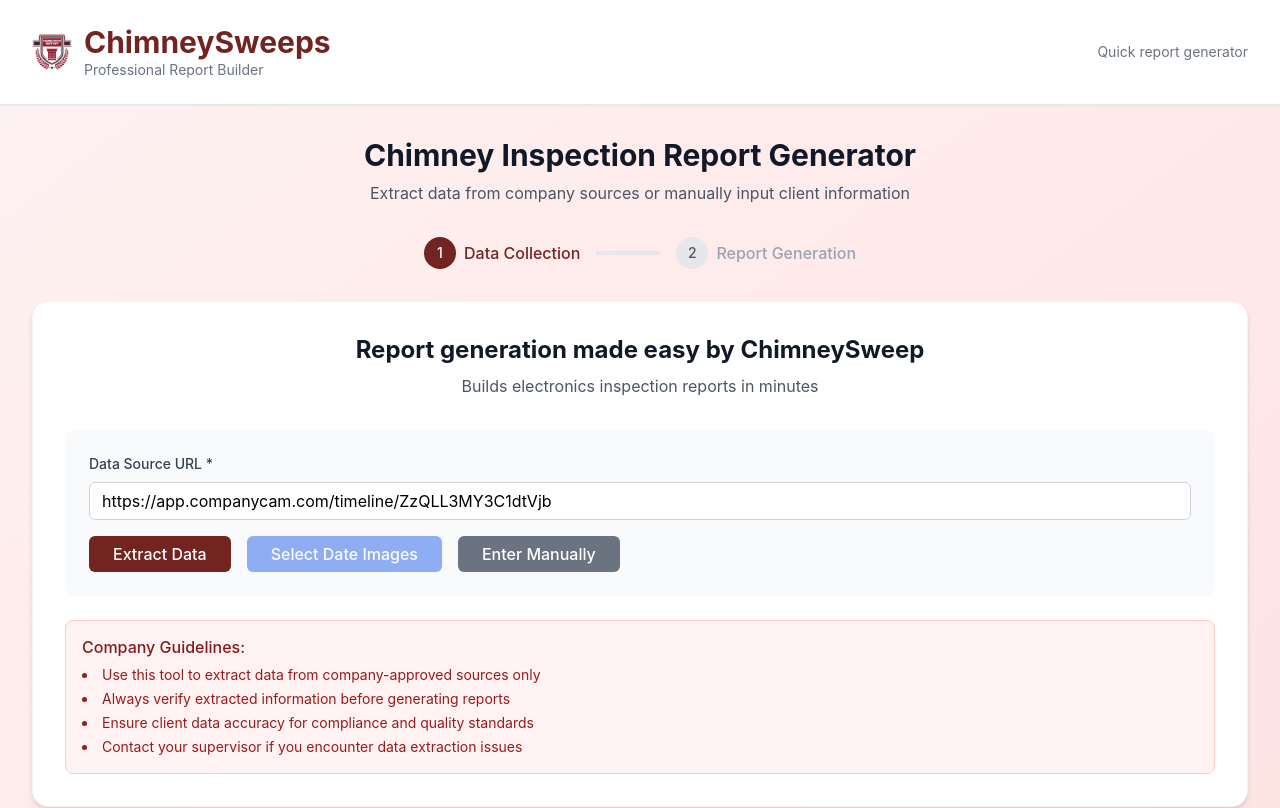
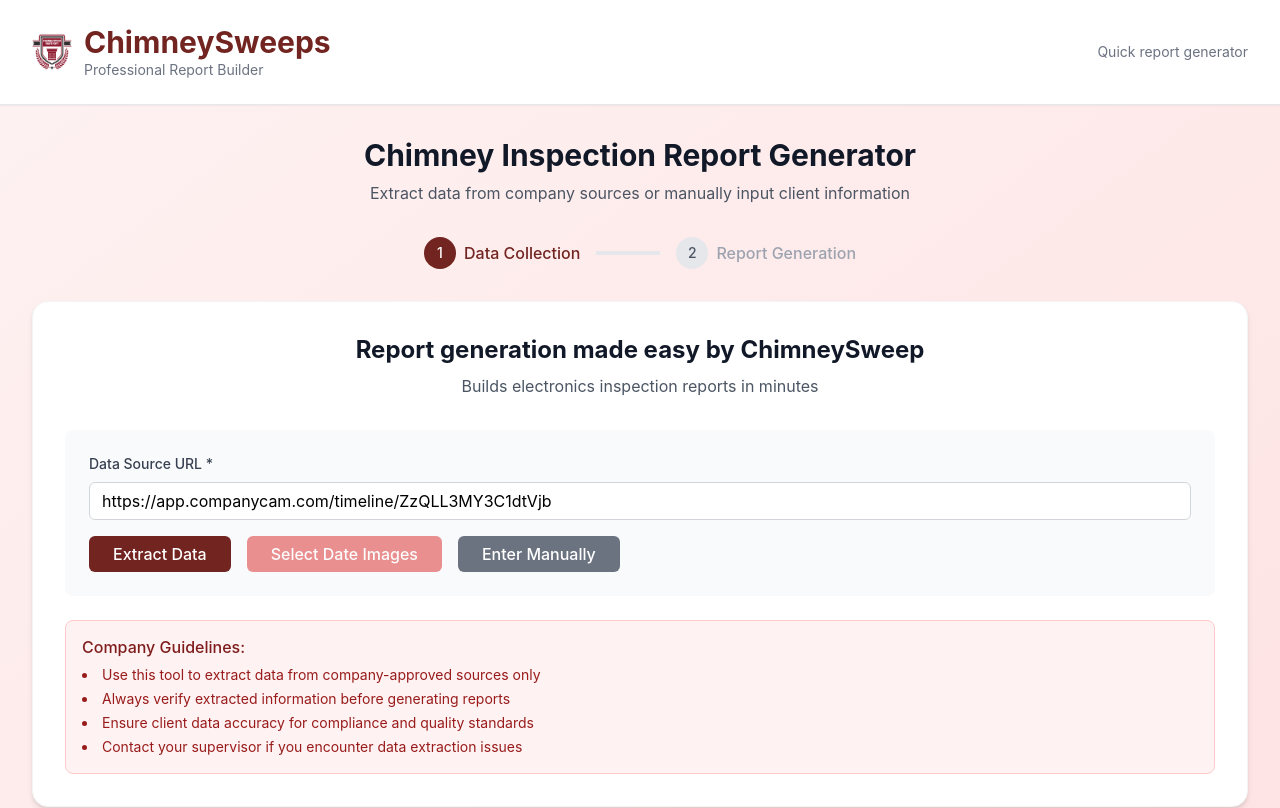
Before and after one commit to parthbhatti21/refortify_v2.0, a React (Create React App) app: page / in a window 1280 px wide. Shown: the top 808 px of the page. Built offline with nearby package versions, Linux system fonts and the light colour scheme.

Commit message:
Update DataScraper button styling to improve visual feedback
- Changed button background color from blue to red to enhance visibility and user interaction.
- Updated hover state color to match the new button design, ensuring consistency in user experience.

```diff
--- a/src/components/DataScraper.tsx
+++ b/src/components/DataScraper.tsx
@@ -389,7 +389,7 @@
               type="button"
               onClick={() => setShowDateSelector(true)}
               disabled={!url || allJobs.length === 0}
-              className="w-full sm:w-auto px-4 sm:px-6 py-2 bg-blue-600 text-white rounded-md hover:bg-blue-700 disabled:opacity-50 disabled:cursor-not-allowed font-medium"
+              className="w-full sm:w-auto px-4 sm:px-6 py-2 bg-red-600 text-white rounded-md hover:bg-red-700 disabled:opacity-50 disabled:cursor-not-allowed font-medium"
               title="Select images from any available date"
             >
               Select Date Images
```
